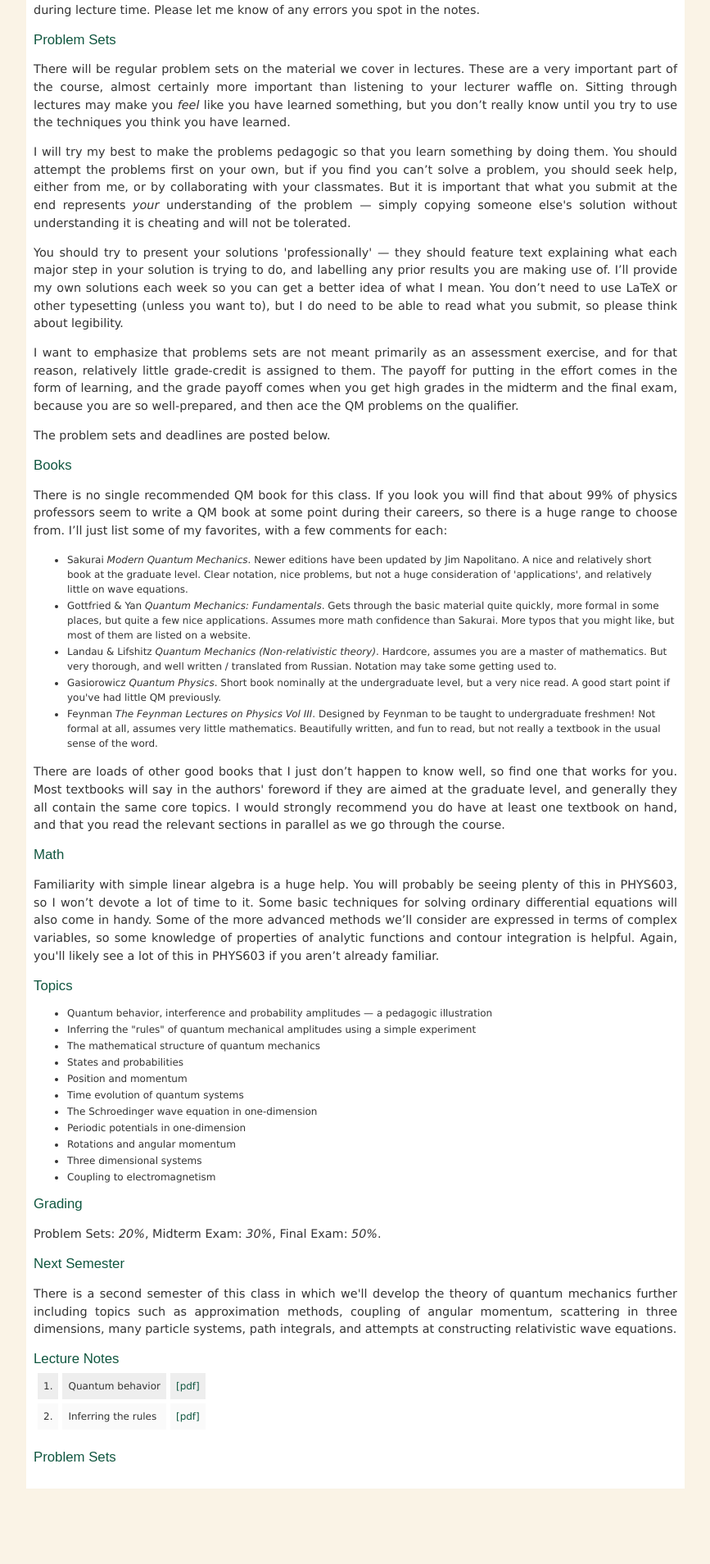
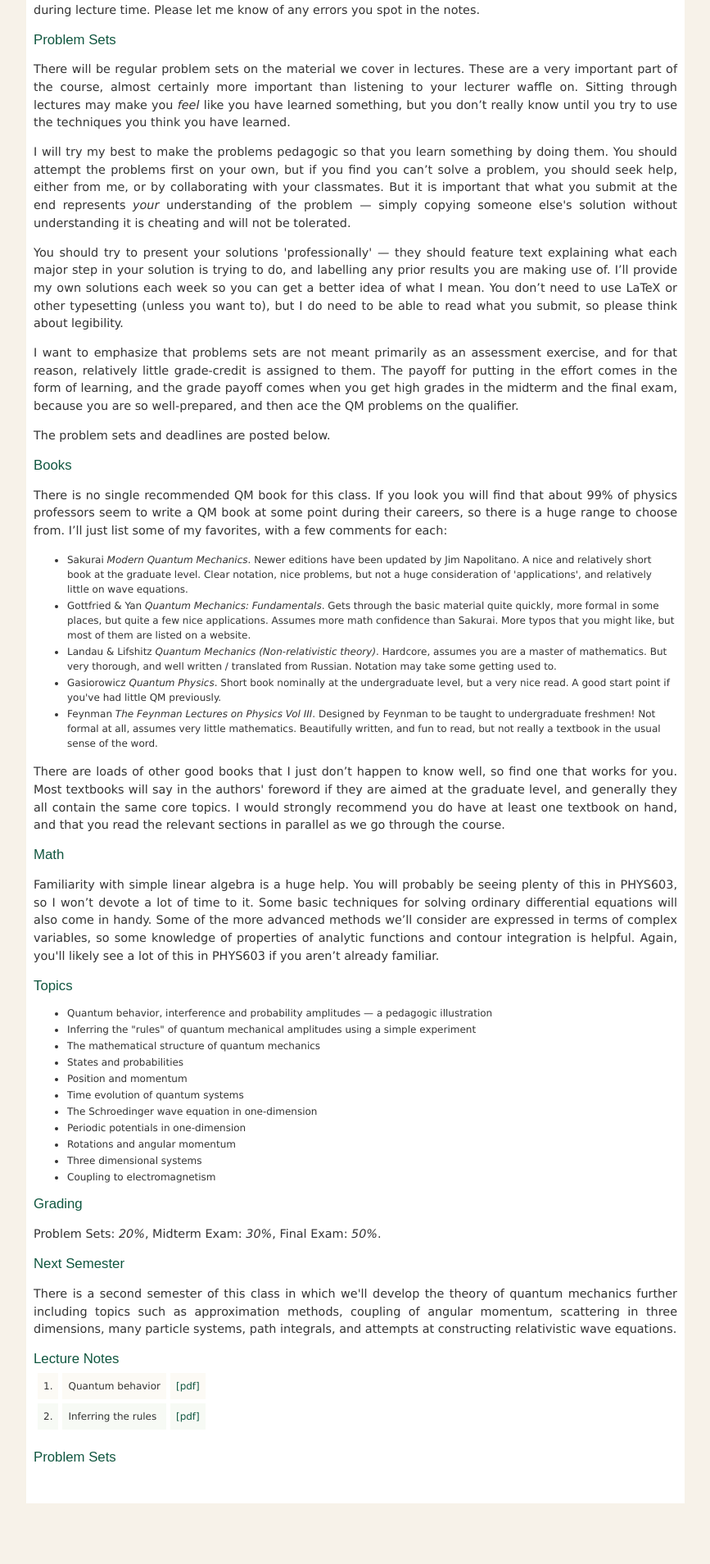
Before and after one commit to jozefdudek/personal_website, a Jekyll site: the page built from Phys621.html, in a window 1280 px wide. Shown: the part 797-2705 px from the top of the page at 82% size, without its empty margins (192-1059 px from the left). Built offline with Jekyll 4.4.1, drawn with Linux system fonts in a browser that asks for light colours.

Commit message:
changed table colors

```diff
--- a/Phys621.html
+++ b/Phys621.html
@@ -152,6 +152,7 @@ at constructing relativistic wave equations. </p>
 
 
 
-   <br>
+  <br>
+  <br>
 
 </div>
--- a/style.css
+++ b/style.css
@@ -22,7 +22,7 @@ html {
 body {
   margin: 0;
   padding:0px 64px 64px 36px;
-  background:#faf3e6;
+  background:#f7f2e9;
   font-size:0.75em;
   text-align:left;
   line-height:1.5;
@@ -253,10 +253,10 @@ th.highlights {
   text-align: left;
 }
 tr.highlights:nth-child(odd) {
-  background-color:#eee;
+  background-color:#fcfaf5;
 }
 tr.highlights:nth-child(even) {
-  background-color:#fafafa;
+  background-color:#f7faf5;
 }
 /* end -- alternating greys style table -- */
 
```
